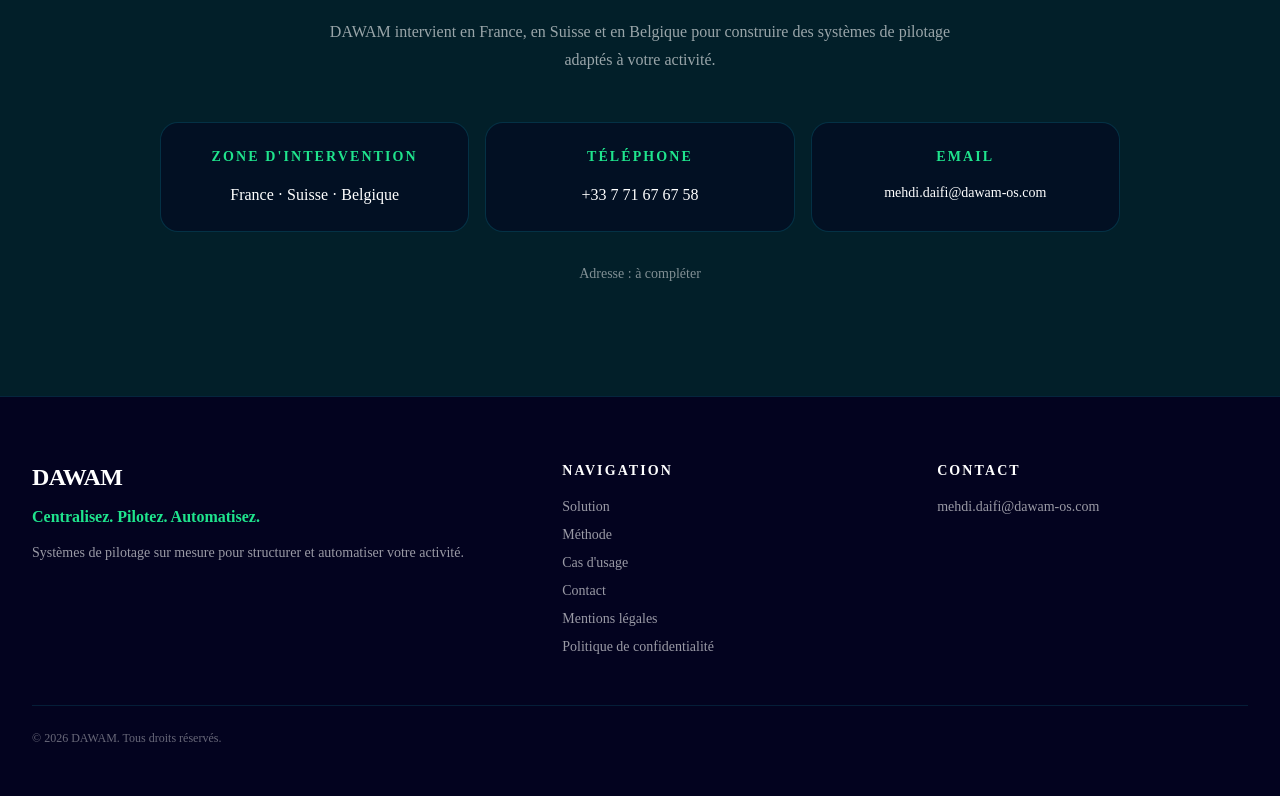
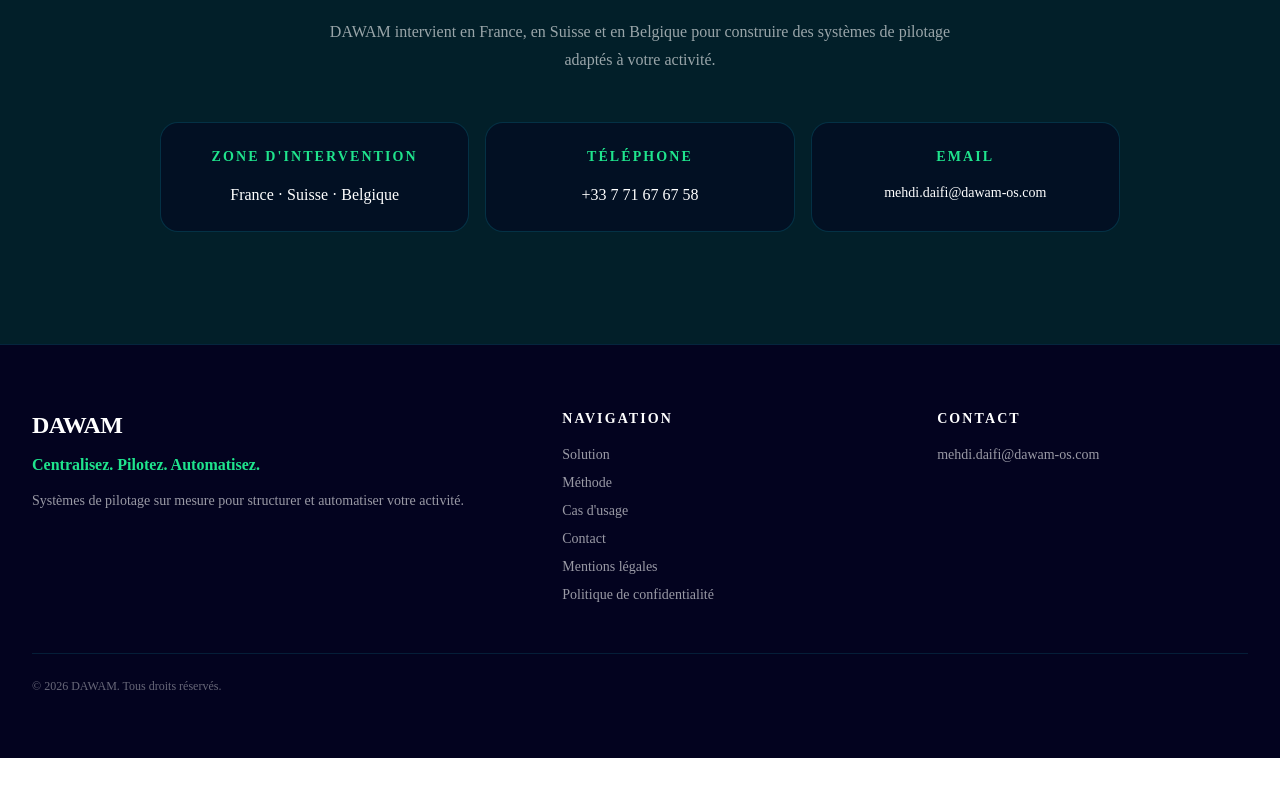
Before and after one commit to Yacine-Di/site-dawam, a Next.js app: page / in a window 1280 px wide. Shown: the part 6988-7784 px from the top of the page. After the commit the page ends 7746 px from the top, so only its background shows below. Built offline with nearby package versions, Linux system fonts and the light colour scheme.

Commit message:
retrait adresse

```diff
--- a/components/sections/Contact.tsx
+++ b/components/sections/Contact.tsx
@@ -98,18 +98,6 @@ export default function Contact() {
                         </a>
                     </motion.div>
                 </div>
-
-                <motion.div
-                    initial={{ opacity: 0, y: 20 }}
-                    whileInView={{ opacity: 1, y: 0 }}
-                    viewport={{ once: true, amount: 0.3 }}
-                    transition={{ duration: 0.6, delay: 0.4 }}
-                    className="mt-8 text-center"
-                >
-                    <p className="text-sm text-white/50">
-                        Adresse : à compléter
-                    </p>
-                </motion.div>
             </div>
         </section>
     );
```
